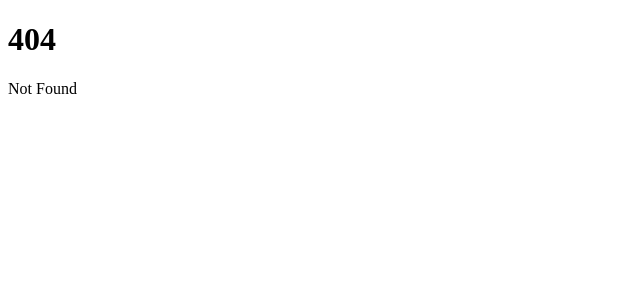
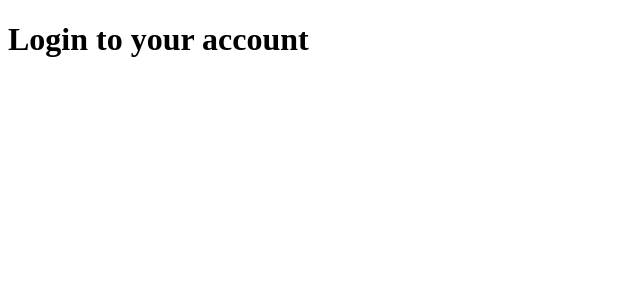
Before and after one commit to sekelskyp/cardify-demos, a SvelteKit app in the folder sveltekit-ts/: page /login in a window 1280 px wide. Before the commit this address had no page. Shown: the top 300 px of the page, without its empty margins (0-640 px from the left). Built offline with nearby package versions, Linux system fonts and the light colour scheme.

Commit message:
Add login page

```diff
--- /dev/null
+++ b/sveltekit-ts/src/routes/login/+page.svelte
@@ -0,0 +1 @@
+<h1>Login to your account</h1>
```
